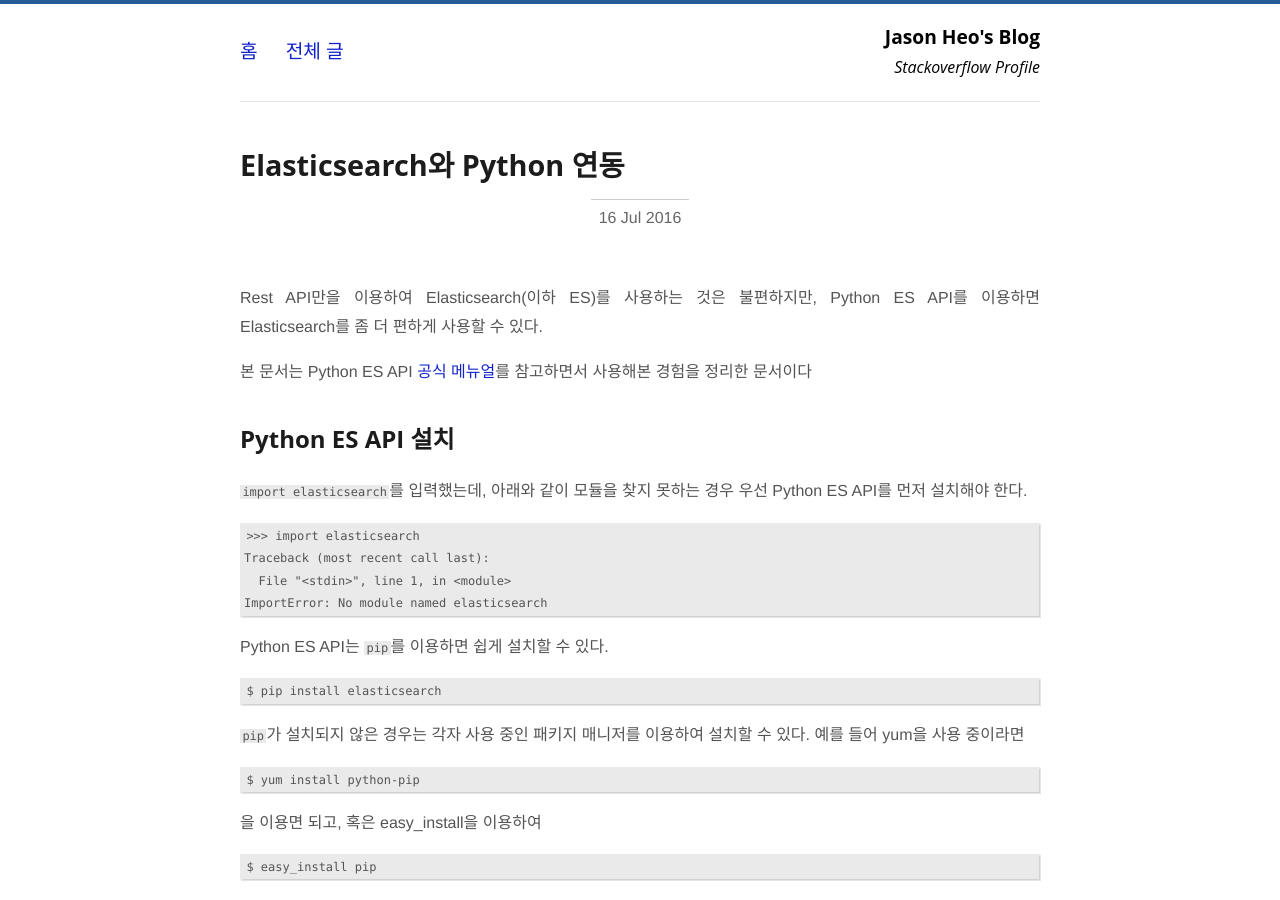
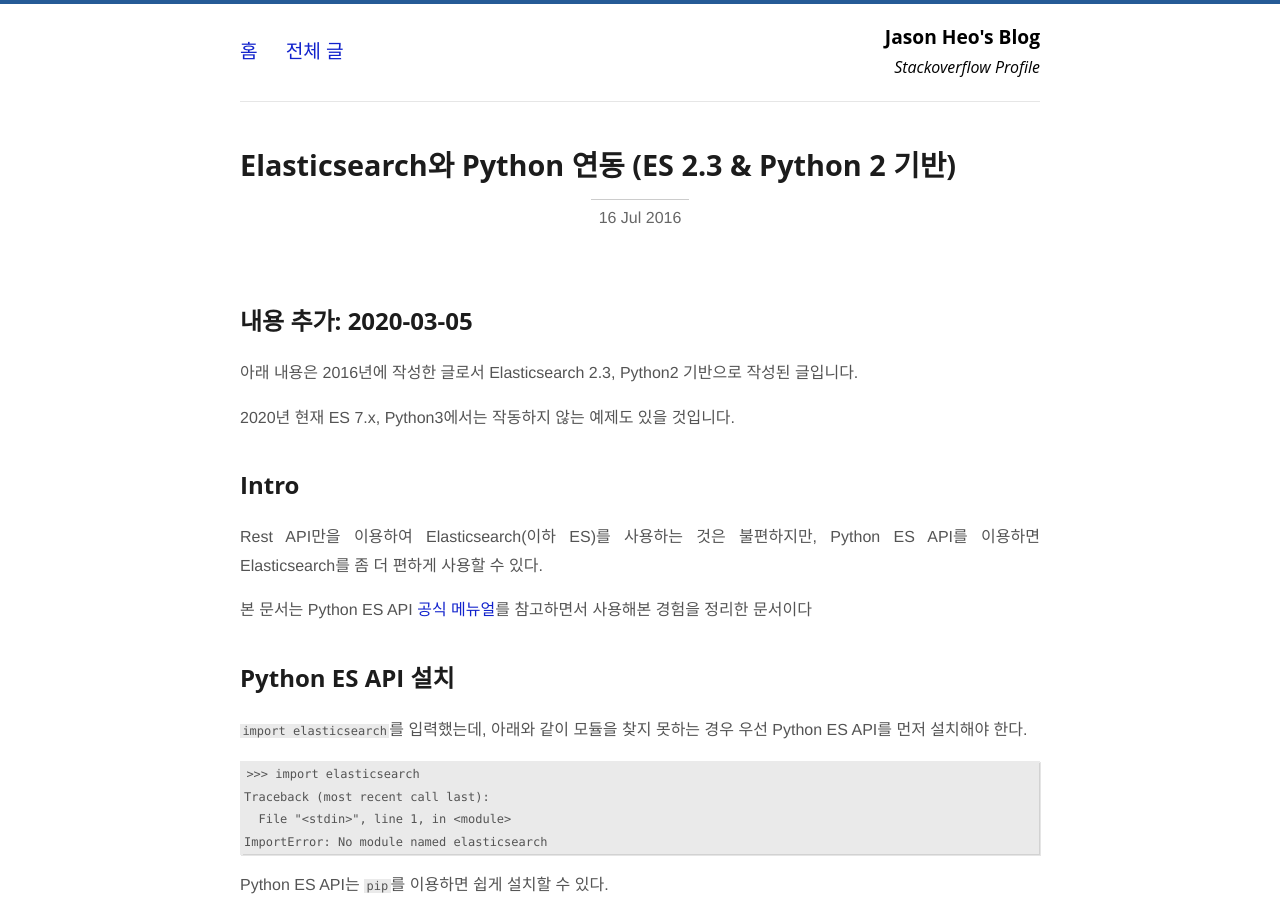
Before and after one commit to jason-heo/jason-heo.github.io, a Jekyll site: the page built from _posts/2016-07-16-elasticsearch-with-python.md, in a window 1280 px wide and 900 px high. Built offline with Jekyll 4.4.1, drawn with Linux system fonts in a browser that asks for light colours; comment, search, counter and statistics services are not loaded.

Commit message:
사용 버전 안내

```diff
--- a/_posts/2016-07-16-elasticsearch-with-python.md
+++ b/_posts/2016-07-16-elasticsearch-with-python.md
@@ -1,8 +1,16 @@
 ---
 layout: post
-title: "Elasticsearch와 Python 연동"
+title: "Elasticsearch와 Python 연동 (ES 2.3 & Python 2 기반)"
 categories: "elasticsearch"
 ---
+
+## 내용 추가: 2020-03-05
+
+아래 내용은 2016년에 작성한 글로서 Elasticsearch 2.3, Python2 기반으로 작성된 글입니다.
+
+2020년 현재 ES 7.x, Python3에서는 작동하지 않는 예제도 있을 것입니다.
+
+## Intro
 
 Rest API만을 이용하여 Elasticsearch(이하 ES)를 사용하는 것은 불편하지만, Python ES API를 이용하면 Elasticsearch를 좀 더 편하게 사용할 수 있다.
 
```
